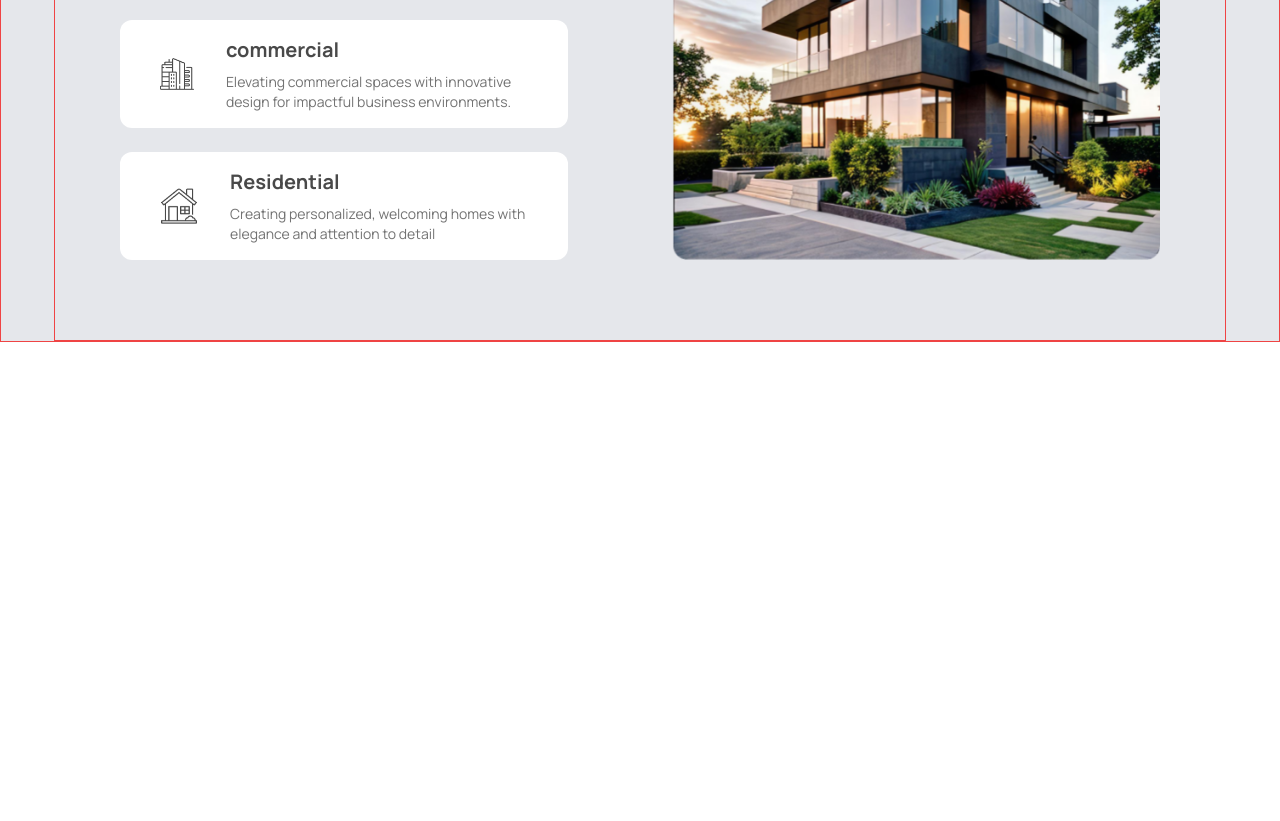
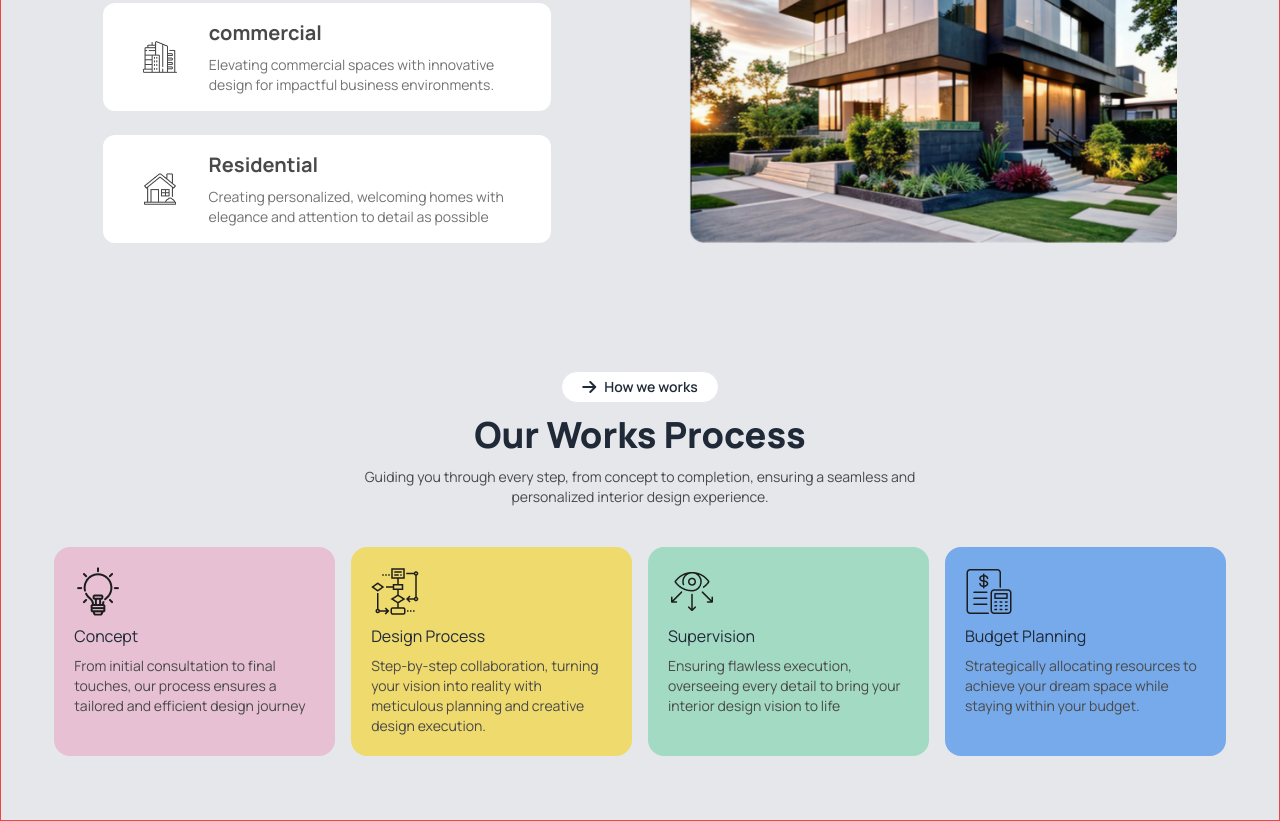
Before and after one commit to anontobr913/B10A3, a plain HTML site: page index.html in a window 1280 px wide. Shown: the part 1116-1937 px from the top of the page. Before the commit the page ends 1458 px from the top, so only its background shows below. Drawn offline with nearby package versions, Linux system fonts and the light colour scheme.

Commit message:
work process section done

```diff
--- a/index.html
+++ b/index.html
@@ -111,12 +111,12 @@
             <div class="h-16 w-28 absolute top-8  left-20 hidden sm:block"><img src="./images/Vector.png" alt=""></div>
 
             <!-- About Us Section -->
-             <div class=" py-12 sm:py-20 w-11/12 mx-auto border gap-10 sm:gap-0 border-red-500 flex flex-col sm:flex-row sm:justify-evenly ">
+             <div class="py-10 sm:py-16 w-11/12 mx-auto gap-10 sm:gap-0 flex flex-col sm:flex-row sm:justify-around ">
 
                 <!-- About us text  -->
                 <div class="flex flex-col gap-6 sm:w-5/12 w-full sm:pr-10 items-center sm:items-start text-center sm:text-left ">
 
-                    <button class="bg-white h-8 w-32 px-5  rounded-2xl border flex  justify-center items-center">
+                    <button class="bg-white h-8 gap-2 px-5  rounded-2xl border flex  justify-center items-center">
                         <i class="fa-solid fa-arrow-right"></i> <span class="text-sm font-semibold">About Us</span></button>
                         <h2 class="text-2xl sm:text-4xl font-bold">We design thoughtful, <br>liveable spaces</h2>
                         <p class="text-para_deep text-sm ">Crafting spaces with purpose and comfort, blending style and functionality to create homes that inspire and enhance everyday living.</p>
@@ -132,21 +132,64 @@
 
 
                         <div class="px-10 py-4  rounded-xl bg-white flex gap-8">
-                            <div class="flex flex-col justify-start w-1/4 sm:w-fit sm:justify-center"><img src="./images/residential.png" alt=""></div>
+                            <div class="flex flex-col justify-start w-1/4 sm:w-auto sm:justify-center"><img src="./images/residential.png" alt=""></div>
                             <div class="flex flex-col gap-2 justify-between">
                                 <h2 class="text-para_deep text-xl font-bold">Residential</h2>
-                                <p class="text-para_light text-sm ">Creating personalized, welcoming homes with elegance and attention to detail</p>
+                                <p class="text-para_light text-sm ">Creating personalized, welcoming homes with elegance and attention to detail as possible</p>
                             </div>
                         </div>
 
                 </div>
 
                 <!-- About Us image -->
-                <div class="sm:w-5/12 flex justify-center items-center">
+                <div class=" sm:w-5/12 flex justify-center items-center ">
                     <img class="h-full" src="./images/Rectangle.png" alt="">
                 </div>
+             </div>
 
-             </div>
+
+             <!-- work process section -->
+              <div class="w-11/12 mx-auto py-10 sm:py-16">
+
+                <!-- work process text part -->
+                <div class="w-full sm:w-1/2  mx-auto flex flex-col text-center items-center gap-3">
+                    <div>
+                        <button class="bg-white h-8  px-5  rounded-2xl border flex gap-2 justify-center items-center">
+                            <i class="fa-solid fa-arrow-right"></i> <span class="text-sm font-semibold">How we works</span></button>
+                    </div>
+                    <h2 class="text-2xl sm:text-4xl font-extrabold">Our Works Process</h2>
+                    <p class="text-para_deep text-sm ">Guiding you through every step, from concept to completion, ensuring a seamless and personalized interior design experience.</p>
+                </div>
+
+                <!-- work process card part -->
+                <div class="mt-10  grid grid-cols-1 sm:grid-cols-4 gap-4">
+                    <!-- card1 -->
+                    <div class="bg-[#E7C1D3]   p-5 flex flex-col gap-2 rounded-2xl">
+                        <div><img src="./images/concept.png" alt=""></div>
+                        <h2>Concept</h2>
+                        <p class="text-para_deep text-sm ">From initial consultation to final touches, our process ensures a tailored and efficient design journey</p>
+                    </div>
+                    <!-- card2 -->
+                    <div class="bg-[#EFDA6E]   p-5 flex flex-col gap-2 rounded-2xl">
+                        <div><img src="./images/flow-chart.png" alt=""></div>
+                        <h2>Design Process</h2>
+                        <p class="text-para_deep text-sm ">Step-by-step collaboration, turning your vision into reality with meticulous planning and creative design execution.</p>
+                    </div>
+                    <!-- card3 -->
+                    <div class="bg-[#A3DAC4]   p-5 flex flex-col gap-2 rounded-2xl">
+                        <div><img src="./images/vision.png" alt=""></div>
+                        <h2>Supervision</h2>
+                        <p class="text-para_deep text-sm ">Ensuring flawless execution, overseeing every detail to bring your interior design vision to life</p>
+                    </div>
+                    <!-- card4 -->
+                    <div class="bg-[#77AAEA]  p-5 flex flex-col gap-2 rounded-2xl">
+                        <div><img src="./images/budget-planning.png" alt=""></div>
+                        <h2>Budget Planning</h2>
+                        <p class="text-para_deep text-sm ">Strategically allocating resources to achieve your dream space while staying within your budget.</p>
+                    </div>
+                </div>
+
+              </div>
 
         </section>
      </main>
```
